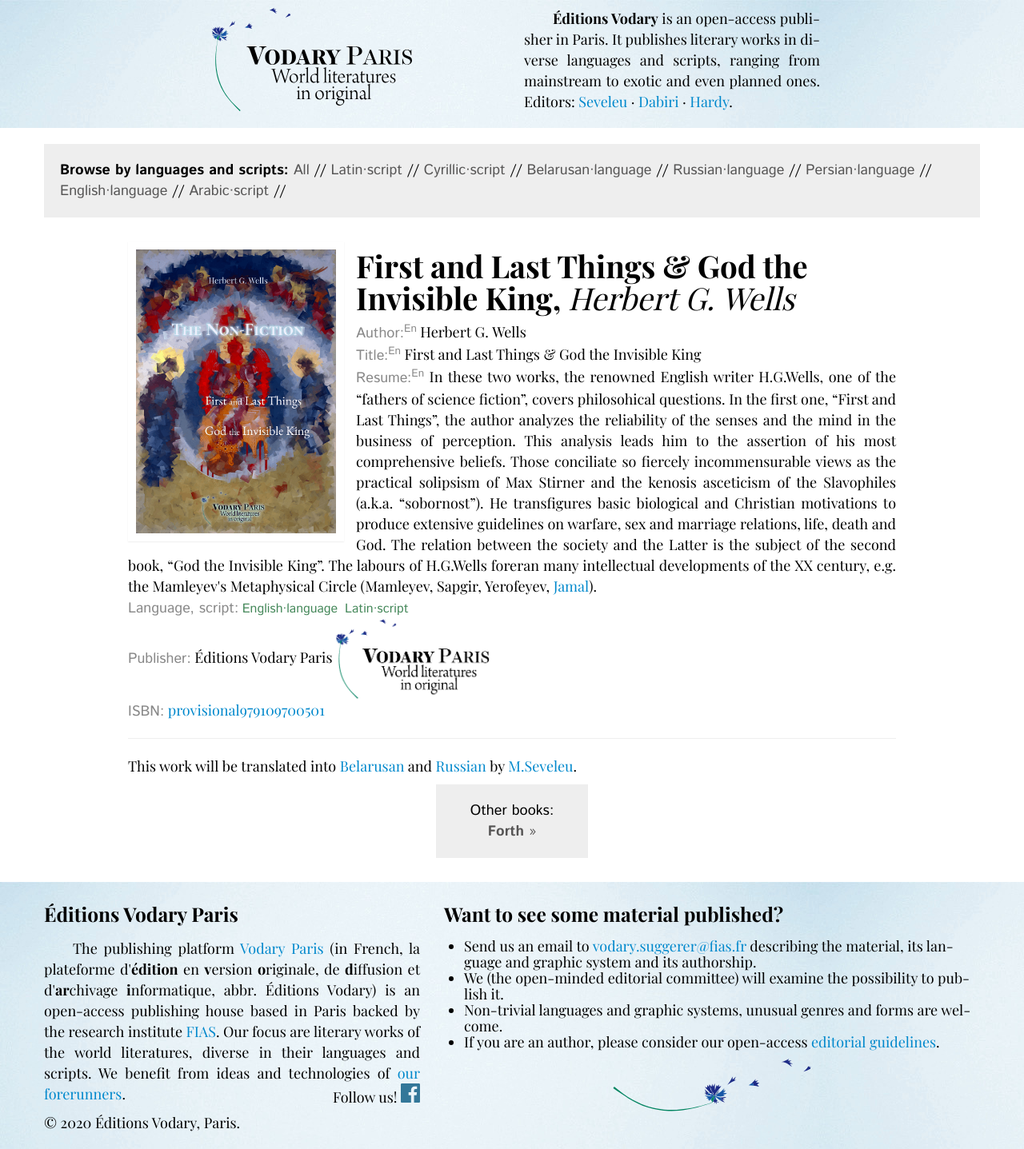
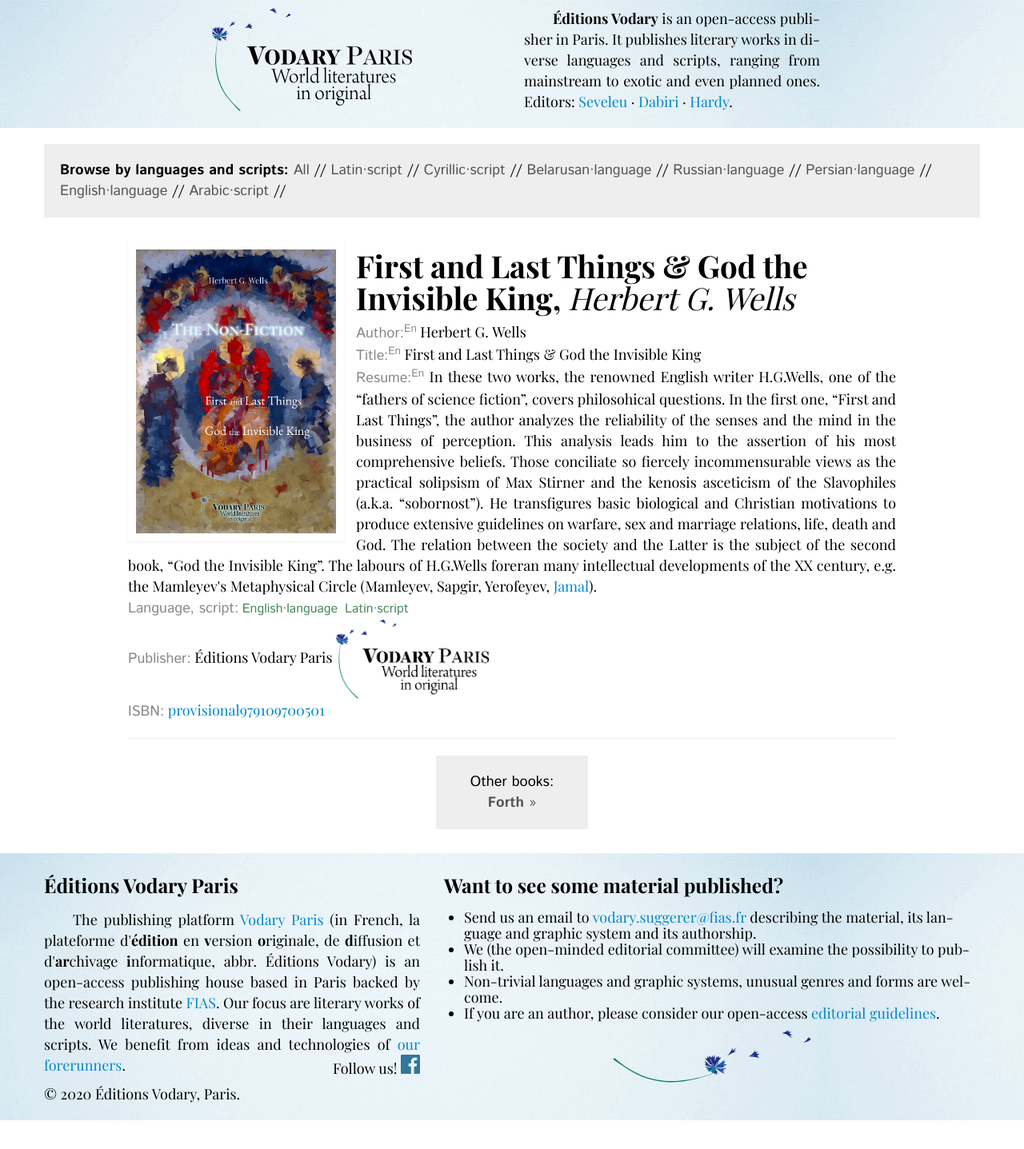
Before and after one commit to mlare/vodary, a Jekyll site: the page built from _posts/2018-11-24-wells.markdown, in a window 1280 px wide. Shown: the whole page at 80% size. Built offline with Jekyll 4.4.1, drawn with Linux system fonts in a browser that asks for light colours; some web fonts are replaced; Markdown is read by kramdown in place of the engine named in the settings; after the commit the page ends 1401 px from its top, so only the background shows below that.

Commit message:
Update 2018-11-24-wells.markdown

```diff
--- a/_posts/2018-11-24-wells.markdown
+++ b/_posts/2018-11-24-wells.markdown
@@ -15,4 +15,4 @@
 keywords: Herbert George Wells, First and last things, god the invisible king, confessions, intellectual history, max stirner
 license: MIT License
 ---
-This work will be translated into <a href="https://vodary.fias.fr/tag/belarusan%C2%B7language/">Belarusan</a> and <a href="https://vodary.fias.fr/tag/russian%C2%B7language/">Russian</a> by <a href="https://vodary.fias.fr/tag/belarusan%C2%B7language/">M.Seveleu</a>.
+<!---This work will be translated into <a href="https://vodary.fias.fr/tag/belarusan%C2%B7language/">Belarusan</a> and <a href="https://vodary.fias.fr/tag/russian%C2%B7language/">Russian</a> by <a href="https://vodary.fias.fr/tag/belarusan%C2%B7language/">M.Seveleu</a>.-->
```
